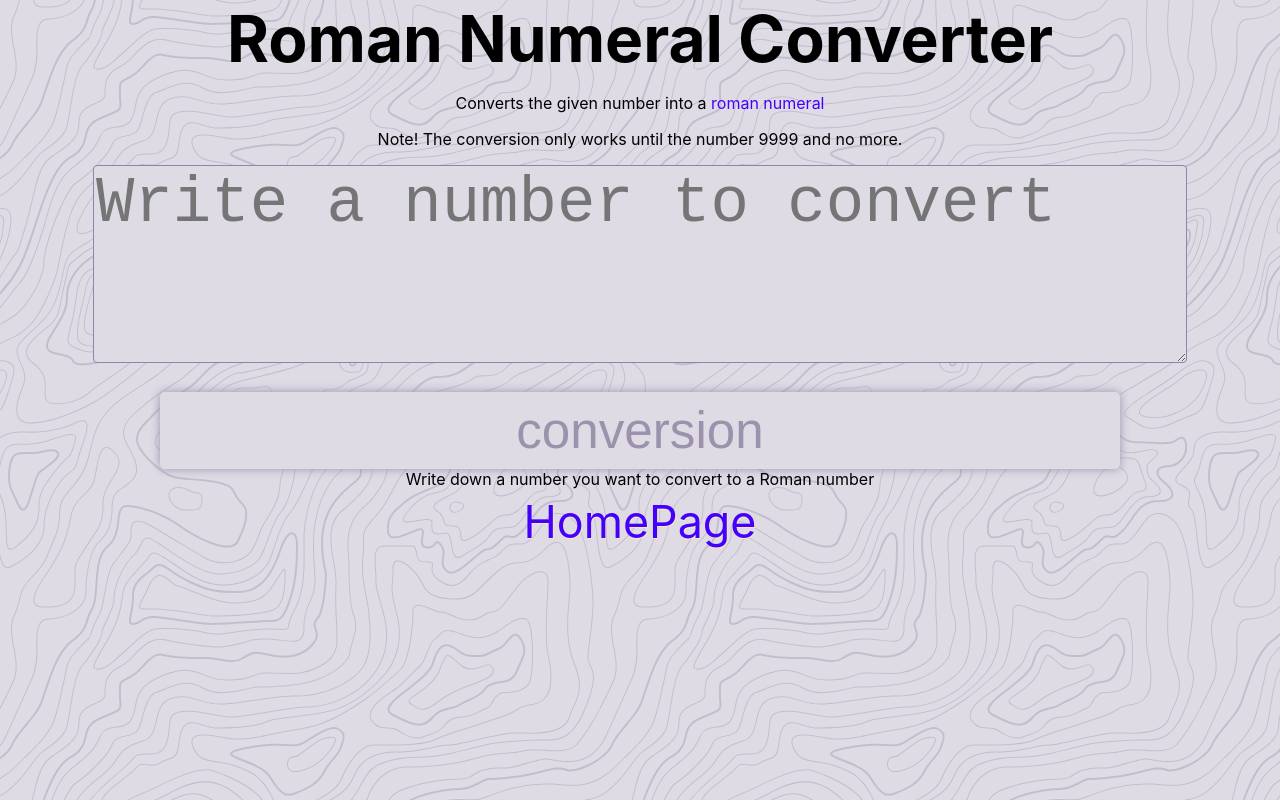
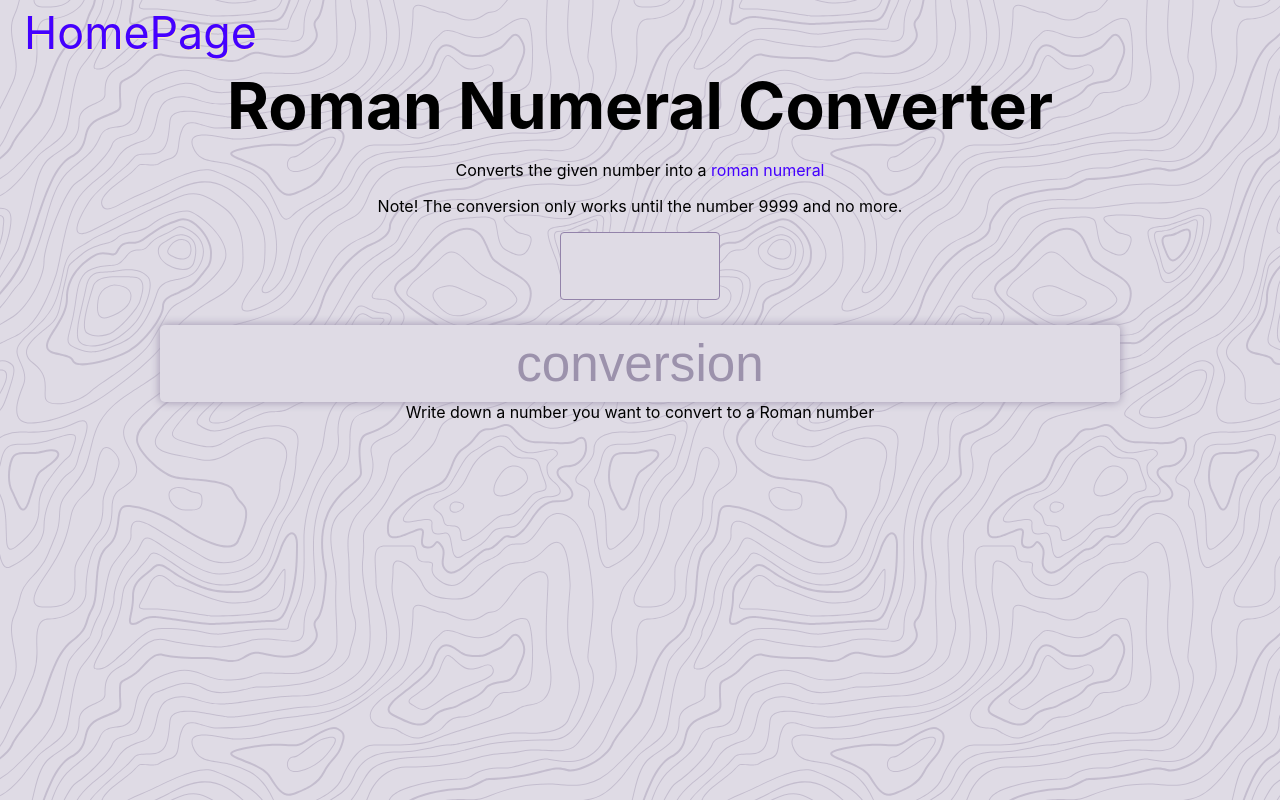
Before and after one commit to yitzhak-bloy/The-final-project-of-algorithm-and-data-structures-In-freeCodeCamp, a React (Create React App) app: page /RomanNumeralConverter in a window 1280 px wide. Built offline with nearby package versions, Linux system fonts and the light colour scheme.

Commit message:
The layout and design of the Roman Numeral Converter component

```diff
--- a/src/Components/PalindromeChecker/PalindromeChecker.css
+++ b/src/Components/PalindromeChecker/PalindromeChecker.css
@@ -3,9 +3,3 @@
     display: grid;
     grid-template-rows: 0fr 0.5fr 0.2fr 0.5fr 0.5fr 0.4fr;
 }
-
-.link1 {
-    max-block-size: 0%;
-    margin-left: 3vmin;
-    display: flex;
-}
--- a/src/Components/RomanNumeralConverter/RomanNumeralConverter.jsx
+++ b/src/Components/RomanNumeralConverter/RomanNumeralConverter.jsx
@@ -2,6 +2,7 @@
 import InputBox from '../inputBox/InputBox';
 import Button from '../button/button';
 import { Link } from 'react-router-dom';
+import './RomanNumeralConverter.css';
 
 class RomanNumeralConverter extends Component {
   constructor() {
@@ -158,12 +159,16 @@
     const { ThousandsRomanNumeral, HundredsRomanNumeral, DozensRomanNumeral, SingleRomanNumeral } = this.state;
     return (
       <div className="RomanNumeralConverter">
+        <div>
+          <Link to='/' className='link1 link' >HomePage </Link>
+        </div>
         <h1>Roman Numeral Converter</h1>
         <p>Converts the given number into a <a href="https://en.wikipedia.org/wiki/Roman_numerals" rel="noopener noreferrer" target="_blank" >roman numeral</a></p>
         <p>Note! The conversion only works until the number 9999 and no more.</p>
         <InputBox
           handleChange={this.handleChange}
-          sentenceWithinTheInputFrame='Write a number to convert'
+          sentenceWithinTheInputFrame='Write a number'
+          isInNumber
         />
         <Button
           handleClick={this.handleClick}
@@ -179,9 +184,6 @@
           :
           <span>Write down a number you want to convert to a Roman number</span>
         }
-        <div>
-          <Link to='/' className='link' >HomePage </Link>
-        </div>
       </div>
     );
   }
--- a/src/Components/inputBox/InputBox.jsx
+++ b/src/Components/inputBox/InputBox.jsx
@@ -1,10 +1,28 @@
 import React from 'react';
 import './inputBox.css';
 
-function InputBox({ handleChange,sentenceWithinTheInputFrame, isCaesarsCipher }) {
+function InputBox({ handleChange,sentenceWithinTheInputFrame, isCaesarsCipher, isInNumber }) {
   return (
     <div>
-        <textarea className={`${isCaesarsCipher ? 'caesarsCipher' : ''} text`} name="textarea" placeholder={sentenceWithinTheInputFrame} onChange={handleChange} />
+      {
+        isInNumber
+        ?
+          <input
+            type="number"
+            name="quantity"
+            min="1"
+            max="9999"
+            onChange={handleChange}
+            className='number'
+          />
+        :
+          <textarea
+            className={`${isCaesarsCipher ? 'caesarsCipher' : ''} text`}
+            name="textarea"
+            placeholder={sentenceWithinTheInputFrame}
+            onChange={handleChange}
+          />
+      }
     </div>
   );
 }
--- a/src/Components/inputBox/inputBox.css
+++ b/src/Components/inputBox/inputBox.css
@@ -21,3 +21,21 @@
   height: 10vw;
   font-size: 3vw;
 }
+
+.number {
+  background-color: #DFDBE5;
+  width: 12vw;
+  height: 5vw;
+  font-size: 4vw;
+  margin: 0 auto;
+  border: 1.5px solid #9383AA;
+  border-radius: 4px;
+  color: #5f5969;
+  -webkit-transition: 0.5s;
+  transition: 0.5s;
+  outline: none;
+}
+
+.number:focus {
+  box-shadow:         inset 0 0 10px #9383AA;
+}
```
Also changed, not shown: src/App.css, src/Components/RomanNumeralConverter/RomanNumeralConverter.css (added).
